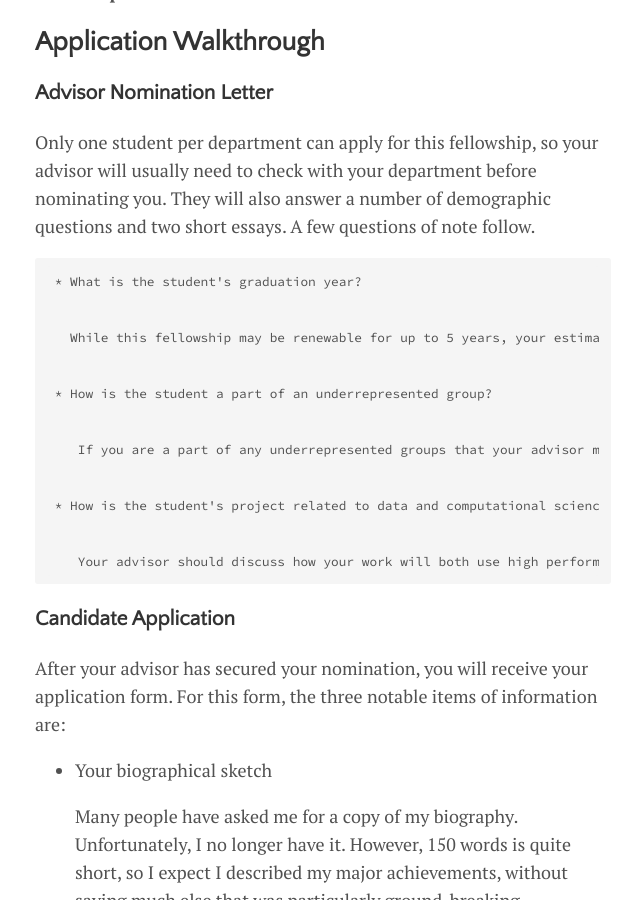
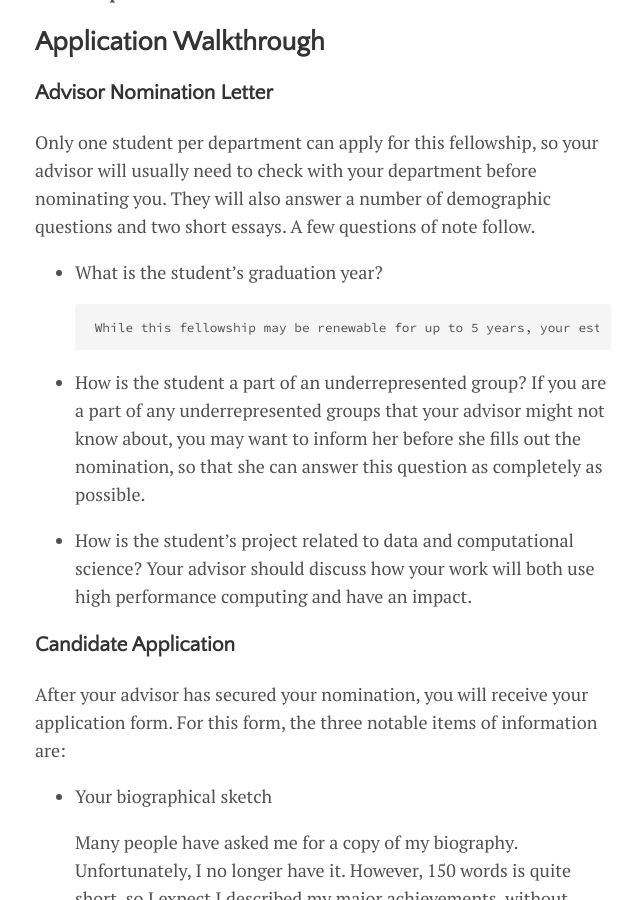
Before and after one commit to dhanus/dhanus.github.io, a Jekyll site: the page built from _posts/2017-04-29-acm-intel-fellowship.markdown, in a window 1280 px wide and 900 px high, scrolled down 812 px. Shown: the whole window, without its empty margins (317-957 px from the left). Built offline with Jekyll 4.4.1, drawn with Linux system fonts in a browser that asks for light colours; nearby versions of some CDN libraries.

Commit message:
fix formatting

```diff
--- a/_posts/2017-04-29-acm-intel-fellowship.markdown
+++ b/_posts/2017-04-29-acm-intel-fellowship.markdown
@@ -21,18 +21,15 @@ The application has three parts, each of which needs to be completed by a differ
 
 Only one student per department can apply for this fellowship, so your advisor will usually need to check with your department before nominating you. They will also answer a number of demographic questions and two short essays. A few questions of note follow.
 
-     * What is the student's graduation year?
+* What is the student's graduation year?
 
-       While this fellowship may be renewable for up to 5 years, your estimated graduation year will define how long you will actually qualify to renew the scholarship. Therefore, if you are applying from the US or another country that may have indefinitely long PhD's, you should round your estimated graduation date up to ensure you can continue to renew.</li>
+       While this fellowship may be renewable for up to 5 years, your estimated graduation year will define how long you will actually qualify to renew the scholarship. Therefore, if you are applying from the US or another country that may have indefinitely long PhD's, you should round your estimated graduation date up to ensure you can continue to renew.
 
-     * How is the student a part of an underrepresented group?
+* How is the student a part of an underrepresented group?
+      If you are a part of any underrepresented groups that your advisor might not know about, you may want to inform her before she fills out the nomination, so that she can answer this question as completely as possible.
 
-        If you are a part of any underrepresented groups that your advisor might not know about, you may want to inform her before she fills out the nomination, so that she can answer this question as completely as possible.
-
-     * How is the student's project related to data and computational science?
-
-        Your advisor should discuss how your work will both use high performance computing and have an impact.
-
+* How is the student's project related to data and computational science?
+  Your advisor should discuss how your work will both use high performance computing and have an impact.
 
 ### Candidate Application
 
```
